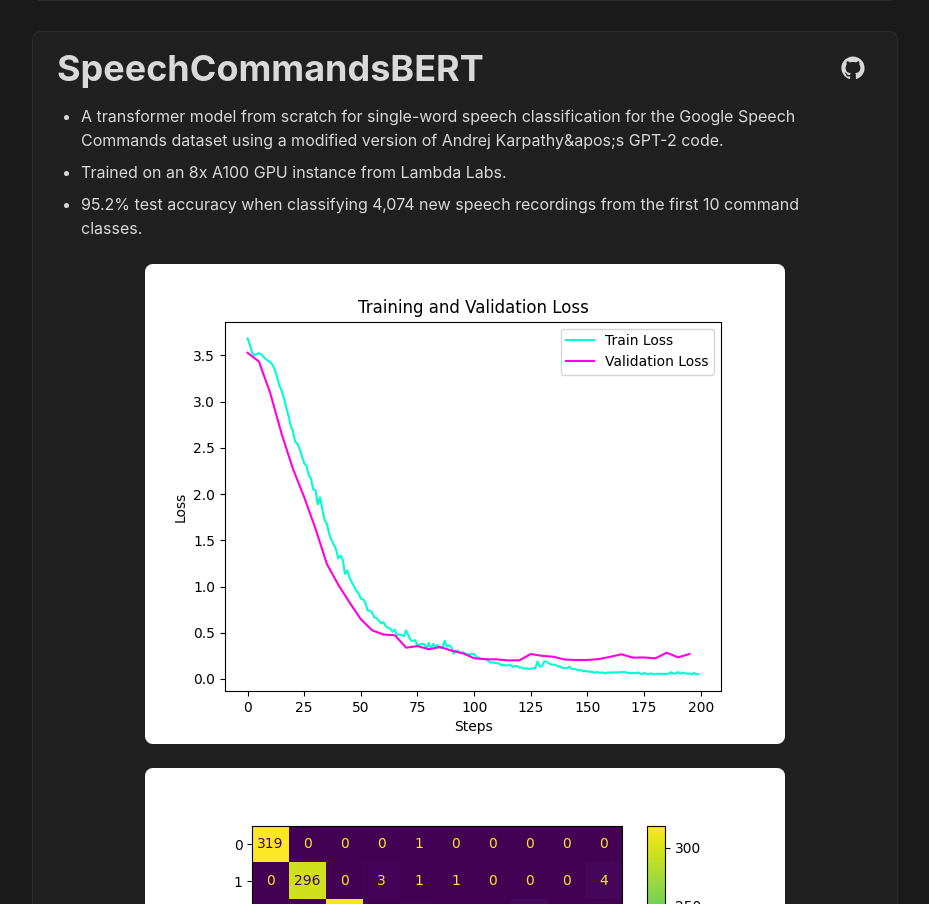
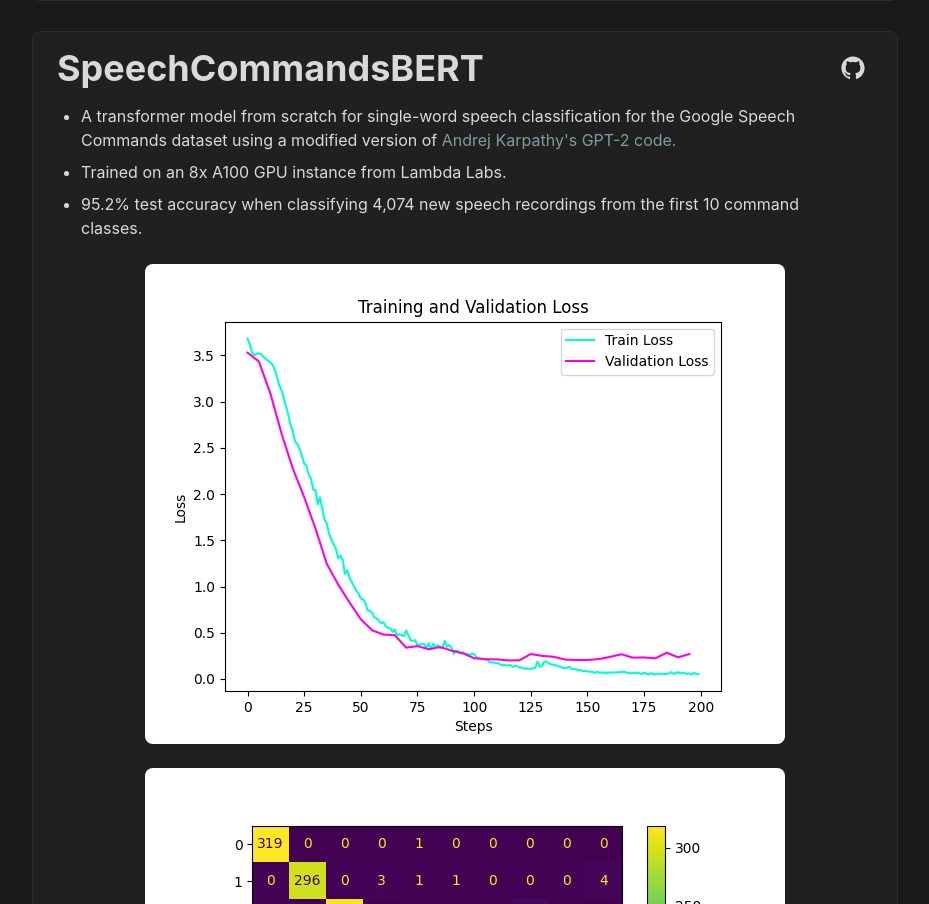
Before and after one commit to Hawkinski2000/Portfolio-Website, a React (Vite) app in the folder portfolio-website/: page / in a window 1280 px wide. Shown: the part 7377-8281 px from the top of the page, without its empty margins (175-1104 px from the left). Built offline with nearby package versions, Linux system fonts and the light colour scheme.

Commit message:
feat: Add link to Andrej Karpathy's GPT-2 code
- Add a link to Andrej Karpathy's GPT-2 code in the SpeechCommandsBERT
  project bullet.

- Fix apostrophe reference in the SpeechCommandsBERT project bullet.

```diff
--- a/portfolio-website/src/projects.tsx
+++ b/portfolio-website/src/projects.tsx
@@ -87,7 +87,18 @@
     name: 'SpeechCommandsBERT',
     githubLink: 'https://github.com/Hawkinski2000/SpeechCommandsBERT',
     bullets: [
-      'A transformer model from scratch for single-word speech classification for the Google Speech Commands dataset using a modified version of Andrej Karpathy&apos;s GPT-2 code.',
+      <>
+        A transformer model from scratch for single-word speech classification for the Google Speech
+        Commands dataset using a modified version of{' '}
+        <a
+          href="https://github.com/karpathy/build-nanogpt"
+          target="_blank"
+          rel="noreferrer"
+          className="text-chart-2 underline-offset-4 hover:underline"
+        >
+          Andrej Karpathy's GPT-2 code.
+        </a>
+      </>,
 
       'Trained on an 8x A100 GPU instance from Lambda Labs.',
 
```
